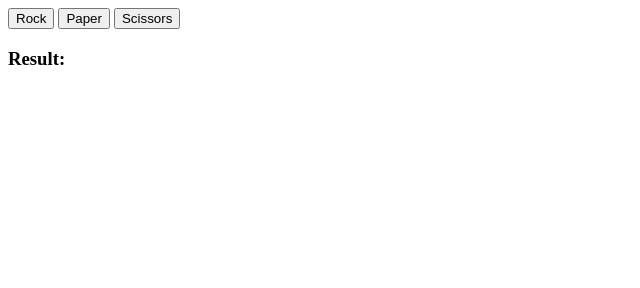
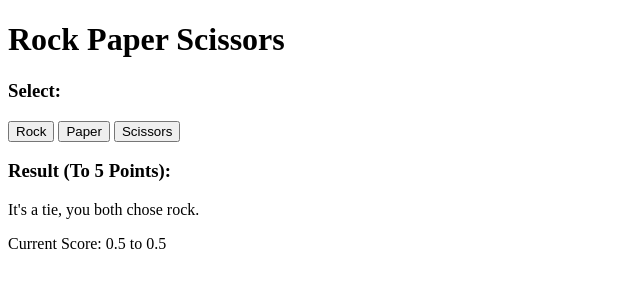
Before and after one commit to AlanZhangDev/rock-paper-scissors, a plain HTML site: page index.html in a window 1280 px wide. Both pictures are taken after a click on the button "Rock". Shown: the whole page, without its empty margins (0-640 px from the left). Drawn offline with Linux system fonts and the light colour scheme.

Commit message:
add results view and final result after 5 rounds

```diff
--- a/index.html
+++ b/index.html
@@ -8,11 +8,13 @@
     <script src="script-main.js" defer></script>
 </head>
 <body>
+    <h1>Rock Paper Scissors</h1>
+    <h3>Select:</h3>
     <button id="rock">Rock</button>
     <button id="paper">Paper</button>
     <button id="scissors">Scissors</button>
     <div id="results">
-        <h3>Result:</h3>
+        <h3>Result (To 5 Points):</h3>
     </div>
 </body>
 </html>
--- a/script-main.js
+++ b/script-main.js
@@ -16,21 +16,22 @@ function playRound(playerSelection, computerSelection) {
     if ((playerSelection === "ROCK" && computerSelection === "SCISSORS") ||
         (playerSelection === "PAPER" && computerSelection === "ROCK") ||
         (playerSelection === "SCISSORS" && computerSelection === "PAPER")) {
-            console.log("You win, " + playerSelection.toLowerCase() + " beats " + computerSelection.toLowerCase() + "!");
+            resultsRound.textContent = "You win, " + playerSelection.toLowerCase() + " beats " + computerSelection.toLowerCase() + "!";
             return "win";
     } else if (playerSelection === computerSelection) {
-        console.log("It's a tie, you both chose " + computerSelection.toLowerCase() + ".");
+        resultsRound.textContent = "It's a tie, you both chose " + computerSelection.toLowerCase() + ".";
         return "tie";
     } else {
-        console.log("You lose, " + computerSelection.toLowerCase() + " beats " + playerSelection.toLowerCase() + ".");
+        resultsRound.textContent = "You lose, " + computerSelection.toLowerCase() + " beats " + playerSelection.toLowerCase() + ".";
         return "lose";
     }
 }
 
+let humanScore = 0;
+let computerScore = 0;
+
 function game(playerSelection, computerSelection) {
     let outcome = playRound(playerSelection, computerSelection);
-    let humanScore = 0;
-    let computerScore = 0;
 
     if (outcome === "win") {
         humanScore++;
@@ -41,12 +42,18 @@ function game(playerSelection, computerSelection) {
         computerScore += 0.5;
     }
 
-    if (humanScore > computerScore) {
-        console.log("Human player wins, " + humanScore + " to " + computerScore + ".");
-    } else if (computerScore < humanScore) {
-        console.log("Computer wins, " + computerScore + " to " + humanScore + ".");
+    if (humanScore >= 5 && computerScore >= 5 && humanScore == computerScore) {
+        score.textContent = "Tie Game!";
+
+    } else if (humanScore >= 5 && humanScore > computerScore) {
+        score.textContent = "You Win!";
+    } else if (computerScore >= 5 && computerScore > humanScore) {
+        score.textContent = "You Lose.";
     } else {
-        console.log("Tie game, " + computerScore + " to " + humanScore + ".");
+        let humanScoreString = humanScore.toString();
+        let computerScoreString = computerScore.toString();
+
+        score.textContent = "Current Score: " + humanScoreString + " to " + computerScoreString;
     }
 }
 
@@ -61,4 +68,10 @@ function chooseItem(e) {
 }
 
 const btns = document.querySelectorAll('button');
+const resultsDiv = document.querySelector('#results');
+const resultsRound = document.createElement('p');
+const score = document.createElement('p')
+
 btns.forEach(btn => btn.addEventListener('click', chooseItem));
+resultsDiv.appendChild(resultsRound);
+resultsDiv.appendChild(score);
```
